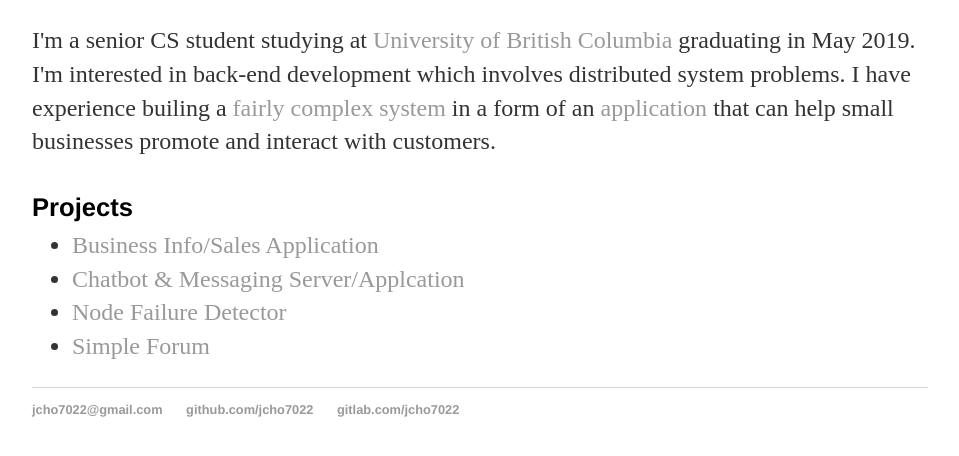
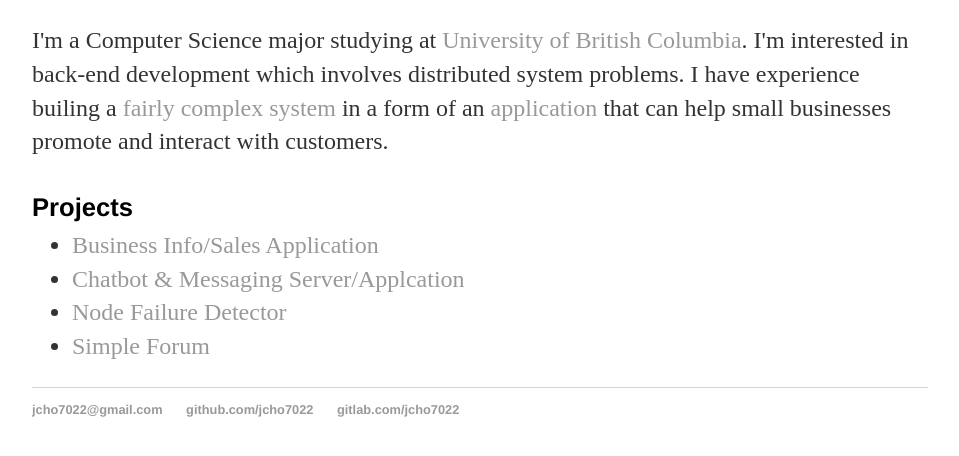
Before and after one commit to jcho7022/jcho7022.github.io, a Jekyll site: the page built from index.html, in a window 1280 px wide, cut to the strip 467-956 px from the top of the page. Shown: the top 456 px of the strip, without its empty margins (160-1119 px from the left). Built offline with Jekyll 4.4.1, drawn with Linux system fonts in a browser that asks for light colours.

Commit message:
Update index.html

```diff
--- a/index.html
+++ b/index.html
@@ -6,7 +6,7 @@ title: About James Cho
 	<h1>James Cho</h1>
 	<img src="head_shot.jpg" alt="head_shot" height="260px" width="260px">
 		<p>
-		I'm a senior CS student studying at <a href="https://en.wikipedia.org/wiki/University_of_British_Columbia">University of British Columbia</a> graduating in May 2019.
+		I'm a Computer Science major studying at <a href="https://en.wikipedia.org/wiki/University_of_British_Columbia">University of British Columbia</a>.
 		I'm interested in back-end development which involves distributed system problems.
 		I have experience builing a <a href="/projects/float">fairly complex system</a> in
 		a form of an <a href="https://play.google.com/store/apps/details?id=com.floatapplication">application</a>
```
